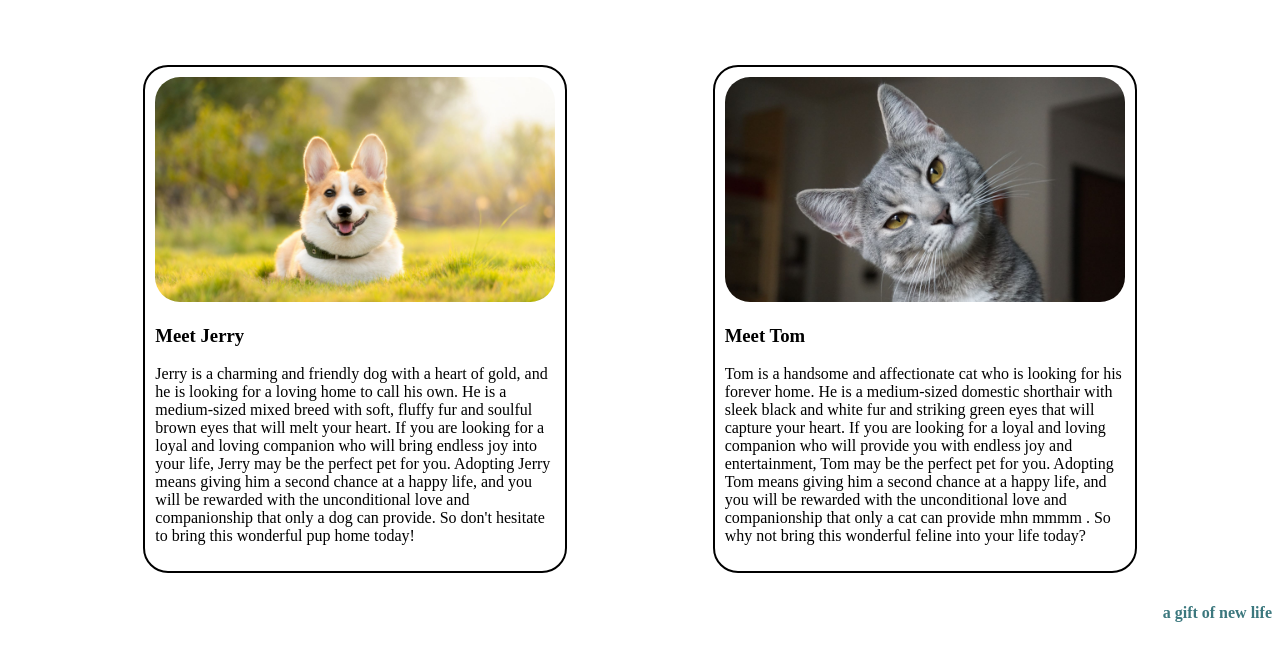
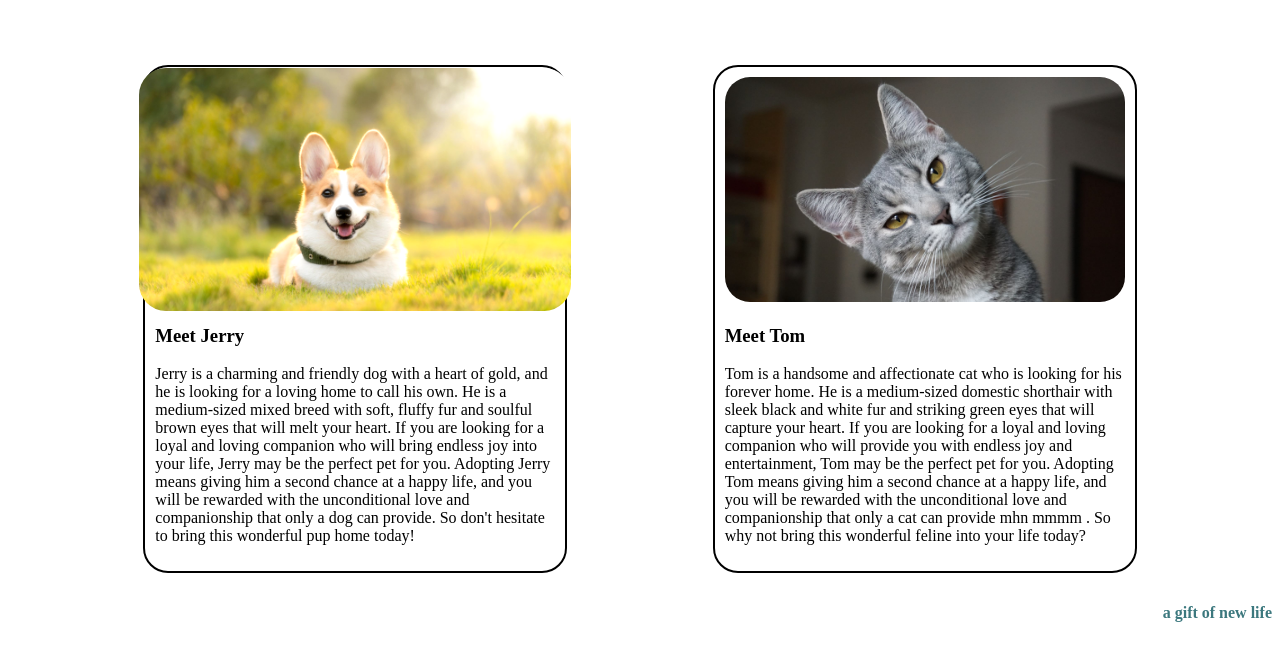
Before and after one commit to vimalyadav-info/webTech, a plain HTML site: page L-15-CSS-P-6/index.html in a window 1280 px wide. In both pictures the pointer is over the picture 355 px from the left and 297 px from the top of the page. Shown: the part 108-768 px from the top of the page. Drawn offline with Linux system fonts and the light colour scheme.

Commit message:
Add L-13 CSS practice complete

```diff
--- a/L-15-CSS-P-6/style.css
+++ b/L-15-CSS-P-6/style.css
@@ -5,11 +5,22 @@
   padding: 10px;
   margin: 10px;
 }
+/*
+.card:hover {
+  transform: translateY(-15px) scale(1.02);
+  box-shadow: 0 20px 40px rgba(0, 0, 0, 0.2);
+} */
 
 img {
   width: 100%;
   border-radius: 25px;
 }
+
+.card:hover img {
+  transform: scale(1.08);
+  filter: brightness(1.08);
+}
+
 
 h2 {
   color: #d56f3e;
@@ -28,3 +39,8 @@ h4 {
   display: flex;
   justify-content: space-evenly;
 }
+@media(max-width:375px){
+  #pet {
+    flex-wrap: wrap;
+  }
+}
```
